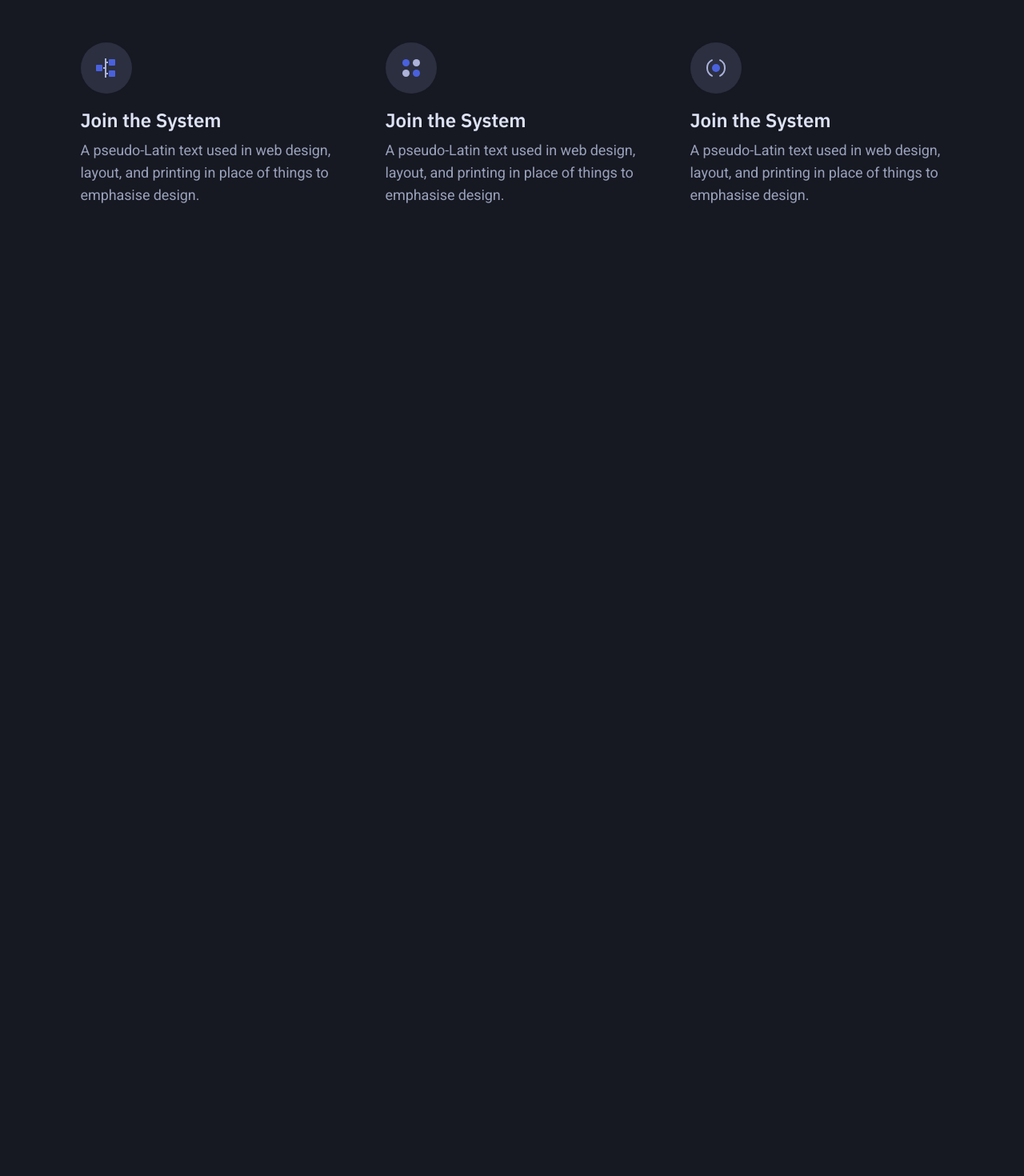
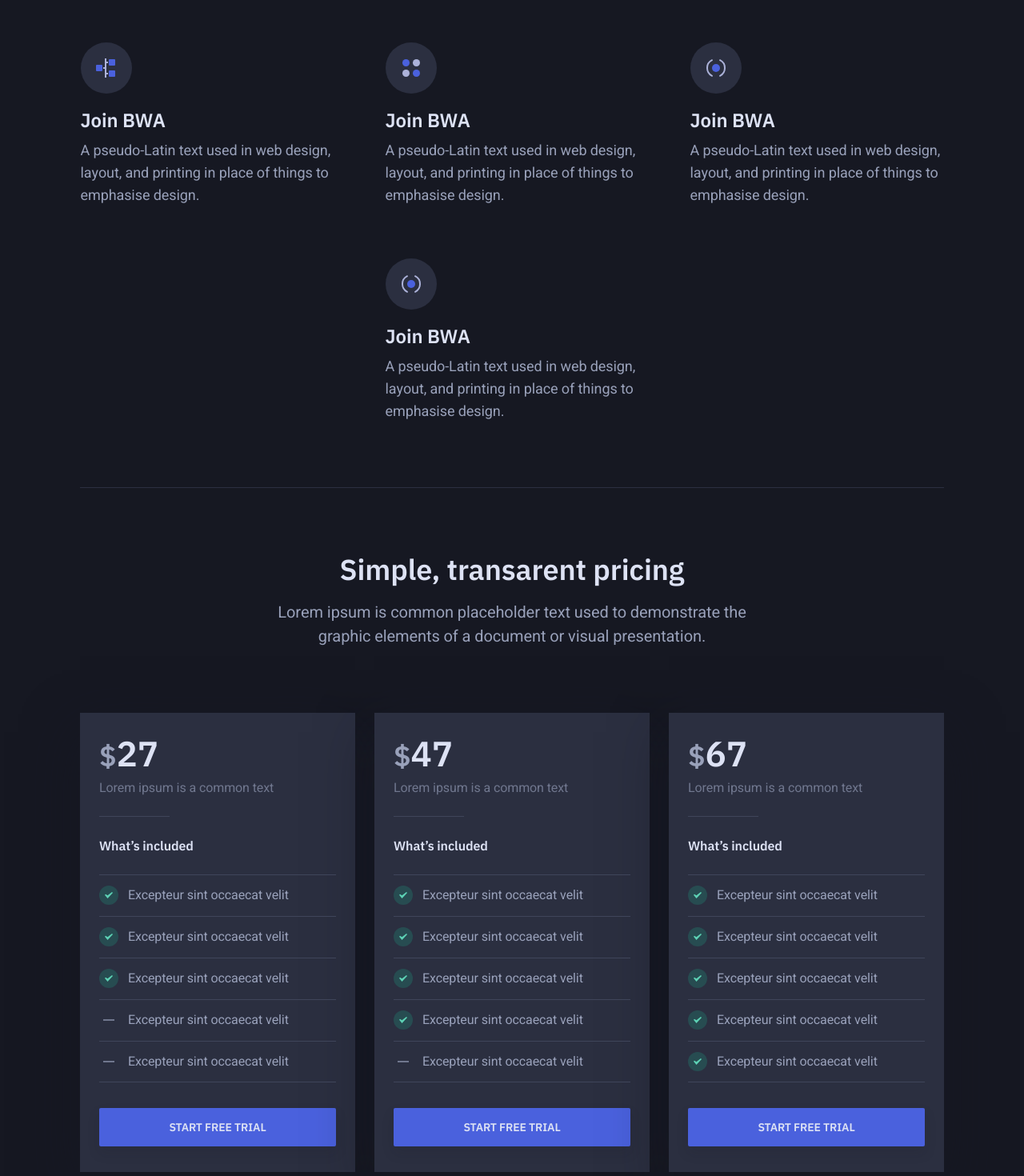
Before and after one commit to mkuswari/html-to-react, a React (Create React App) app: page / in a window 1280 px wide. Shown: the part 1080-2550 px from the top of the page at 80% size. Before the commit the page ends 1419 px from the top, so only its background shows below. Built offline with nearby package versions, Linux system fonts and the light colour scheme.

Commit message:
working in project: pricing

```diff
--- a/src/elements/Button.js
+++ b/src/elements/Button.js
@@ -1,19 +1,18 @@
-import React from 'react';
-import PropTypes from 'prop-types';
+import React from "react";
+import propTypes from "prop-types";
 
 export default function Button(props) {
-    const className = ['button']
-    if(props.isPrimary)
-        className.push("button-primary")
-    if(props.isWideMobile)
-        className.push("button-wide-mobile")
-    if(props.isSmall)
-        className.push("button-sm")
-    return <button className={className.join(" ")}>{props.children}</button>
+  const className = ["button"];
+  if (props.isPrimary) className.push("button-primary");
+  if (props.isWideMobile) className.push("button-wide-mobile");
+  if (props.isSmall) className.push("button-sm");
+  if (props.isBlock) className.push("button-block");
+  return <button className={className.join(" ")}>{props.children}</button>;
 }
 
 Button.propTypes = {
-    isPrimary: PropTypes.bool,
-    isWideMobile: PropTypes.bool,
-    isSmall: PropTypes.bool,
-}
+  isPrimary: propTypes.bool,
+  isWideMobile: propTypes.bool,
+  isBlock: propTypes.bool,
+  isSmall: propTypes.bool,
+};
--- /dev/null
+++ b/src/elements/Card.js
@@ -0,0 +1,22 @@
+import React from "react";
+
+import propTypes from "prop-types";
+
+export default function Card(props) {
+  const className = ["tiles-item"];
+  className.push(props.className);
+  return (
+    <div className={className.join(" ")}>
+      <div
+        className={`tiles-item-inner ${props.hasShadow ? " has-shadow" : ""}`}
+      >
+        {props.children}
+      </div>
+    </div>
+  );
+}
+
+Card.propTypes = {
+  hasShadow: propTypes.bool,
+  className: propTypes.string,
+};
--- /dev/null
+++ b/src/elements/Lists.js
@@ -0,0 +1,26 @@
+import React from "react";
+
+import propTypes from "prop-types";
+
+export default function Lists(props) {
+  const className = ["list-reset"];
+  className.push(props.className);
+  if (props.isSmall) className.push("text-xs");
+  return (
+    <ul className={className.join(" ")}>
+      {props.data.map((list, index) => {
+        return (
+          <li key={index} className={list.isChecked ? "is-checked" : ""}>
+            {list.content}
+          </li>
+        );
+      })}
+    </ul>
+  );
+}
+
+Lists.propTypes = {
+  className: propTypes.string,
+  data: propTypes.array,
+  isSmall: propTypes.bool,
+};
--- a/src/scenes/Homepage.js
+++ b/src/scenes/Homepage.js
@@ -1,38 +1,87 @@
 import React from "react";
+import Fade from "react-reveal/Fade";
+
+import Button from "elements/Button";
 import Section from "elements/Section";
+import Card from "elements/Card";
+import Lists from "elements/Lists";
 import Header from "components/Header";
 import Clients from "components/Clients";
+import Feature from "components/Feature";
+// import Footer from "components/Footer";
+
 import HeroImage from "assets/images/hero-image.png";
-import Feature from "components/Feature";
-
-import Fade from "react-reveal/Fade";
-
 import FeatureTile01 from "assets/images/feature-tile-icon-01.svg";
 import FeatureTile02 from "assets/images/feature-tile-icon-02.svg";
 import FeatureTile03 from "assets/images/feature-tile-icon-03.svg";
-
 export default function Homepage() {
   const features = [
     {
       imgSrc: FeatureTile01,
-      imgAlt: "Feature Tile Icon 01",
-      title: "Join the System",
+      imgAlt: "Feature tile icon 01",
+      title: "Join BWA",
       description:
         "A pseudo-Latin text used in web design, layout, and printing in place of things to emphasise design.",
     },
     {
       imgSrc: FeatureTile02,
-      imgAlt: "Feature Tile Icon 02",
-      title: "Join the System",
+      imgAlt: "Feature tile icon 02",
+      title: "Join BWA",
       description:
         "A pseudo-Latin text used in web design, layout, and printing in place of things to emphasise design.",
     },
     {
       imgSrc: FeatureTile03,
-      imgAlt: "Feature Tile Icon 03",
-      title: "Join the System",
+      imgAlt: "Feature tile icon 03",
+      title: "Join BWA",
       description:
         "A pseudo-Latin text used in web design, layout, and printing in place of things to emphasise design.",
+    },
+    {
+      imgSrc: FeatureTile03,
+      imgAlt: "Feature tile icon 03",
+      title: "Join BWA",
+      description:
+        "A pseudo-Latin text used in web design, layout, and printing in place of things to emphasise design.",
+    },
+  ];
+
+  const listPricing = [
+    {
+      price: 27,
+      currencySymbol: "$",
+      description: "Lorem ipsum is a common text",
+      features: [
+        { isChecked: true, content: "Excepteur sint occaecat velit" },
+        { isChecked: true, content: "Excepteur sint occaecat velit" },
+        { isChecked: true, content: "Excepteur sint occaecat velit" },
+        { isChecked: false, content: "Excepteur sint occaecat velit" },
+        { isChecked: false, content: "Excepteur sint occaecat velit" },
+      ],
+    },
+    {
+      price: 47,
+      currencySymbol: "$",
+      description: "Lorem ipsum is a common text",
+      features: [
+        { isChecked: true, content: "Excepteur sint occaecat velit" },
+        { isChecked: true, content: "Excepteur sint occaecat velit" },
+        { isChecked: true, content: "Excepteur sint occaecat velit" },
+        { isChecked: true, content: "Excepteur sint occaecat velit" },
+        { isChecked: false, content: "Excepteur sint occaecat velit" },
+      ],
+    },
+    {
+      price: 67,
+      currencySymbol: "$",
+      description: "Lorem ipsum is a common text",
+      features: [
+        { isChecked: true, content: "Excepteur sint occaecat velit" },
+        { isChecked: true, content: "Excepteur sint occaecat velit" },
+        { isChecked: true, content: "Excepteur sint occaecat velit" },
+        { isChecked: true, content: "Excepteur sint occaecat velit" },
+        { isChecked: true, content: "Excepteur sint occaecat velit" },
+      ],
     },
   ];
 
@@ -45,19 +94,11 @@ export default function Homepage() {
             <div className="hero-inner section-inner">
               <div className="hero-content">
                 <Fade bottom delay={500}>
-                  <h1
-                    className="mt-0 mb-16 reveal-from-bottom"
-                    data-reveal-delay="200"
-                  >
-                    Landing template for startups
-                  </h1>
+                  <h1 className="mt-0 mb-16">Landing template for startups</h1>
                 </Fade>
                 <div className="container-xs">
                   <Fade bottom delay={1000}>
-                    <p
-                      className="mt-0 mb-32 reveal-from-bottom"
-                      data-reveal-delay="400"
-                    >
+                    <p className="mt-0 mb-32">
                       Our landing page template works on all devices, so you
                       only have to set it up once, and get beautiful results
                       forever.
@@ -65,16 +106,12 @@ export default function Homepage() {
                   </Fade>
                 </div>
               </div>
-              <div
-                className="hero-figure reveal-from-bottom illustration-element-01"
-                data-reveal-value="20px"
-                data-reveal-delay="800"
-              >
+              <div className="hero-figure illustration-element-01">
                 <Fade bottom delay={1500}>
                   <img
                     className="has-shadow"
                     src={HeroImage}
-                    alt="Hero image"
+                    alt="Hero"
                     width="896"
                     height="504"
                   />
@@ -83,7 +120,6 @@ export default function Homepage() {
             </div>
           </div>
         </Section>
-      </main>
         <Clients></Clients>
         <Section className="features-tiles">
           <div className="container">
@@ -100,6 +136,63 @@ export default function Homepage() {
             </div>
           </div>
         </Section>
+        <Section className="pricing">
+          <div className="container">
+            <div className="pricing-inner section-inner has-top-divider">
+              <div className="section-header center-content">
+                <div className="container-xs">
+                  <h2 className="mt-0 mb-16">Simple, transarent pricing</h2>
+                  <p className="m-0">
+                    Lorem ipsum is common placeholder text used to demonstrate
+                    the graphic elements of a document or visual presentation.
+                  </p>
+                </div>
+              </div>
+              <div className="tiles-wrap">
+                {listPricing.map((list, index) => (
+                  <Card hasShadow>
+                    <div class="pricing-item-content">
+                      <div class="pricing-item-header pb-24 mb-24">
+                        <div class="pricing-item-price mb-4">
+                          <span class="pricing-item-price-currency h2">
+                            {list.currencySymbol}
+                          </span>
+                          <span
+                            class="pricing-item-price-amount h1 pricing-switchable"
+                            data-pricing-monthly="34"
+                            data-pricing-yearly="27"
+                          >
+                            {list.price}
+                          </span>
+                        </div>
+                        <div class="text-xs text-color-low">
+                          {list.description}
+                        </div>
+                      </div>
+                      <div class="pricing-item-features mb-40">
+                        <div class="pricing-item-features-title h6 text-xs text-color-high mb-24">
+                          What’s included
+                        </div>
+                        <Lists
+                          data={list.features}
+                          isSmall
+                          className="pricing-item-features-list mb-32"
+                        ></Lists>
+                      </div>
+                    </div>
+                    <div class="pricing-item-cta mb-8">
+                      <Button isPrimary isBlock>
+                        Start free trial
+                      </Button>
+                    </div>
+                  </Card>
+                ))}
+              </div>
+            </div>
+          </div>
+        </Section>
+      </main>
+      {/* <Footer></Footer> */}
     </div>
   );
 }
```
Lines whose indentation alone changed are shown as unchanged.
